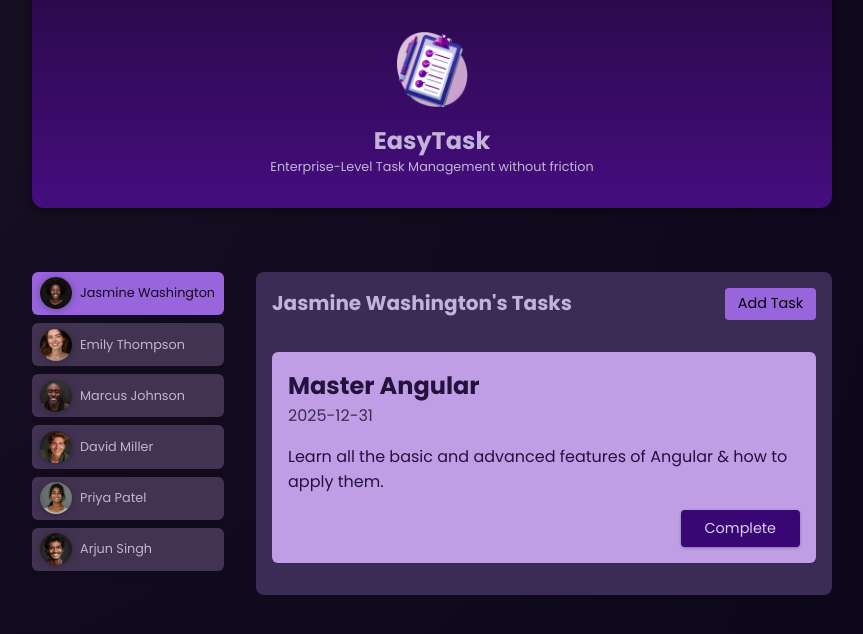
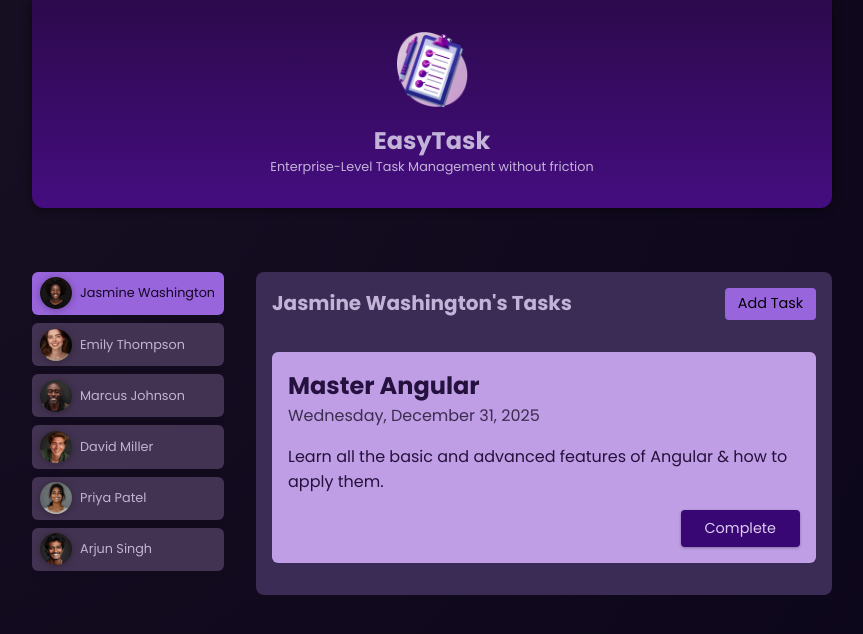
Before and after one commit to Ayush29Ayush/Angular---The-Complete-Guide-2024-Edition-, an Angular app in the folder first-angular-app/: page / in a window 1280 px wide. Both pictures are taken after a click on the button "Jasmine Washington". Shown: the top 634 px of the page, without its empty margins (208-1071 px from the left). Built offline with nearby package versions, Linux system fonts and the light colour scheme.

Commit message:
feat: Transforming Template Data with Pipes

```diff
--- a/first-angular-app/src/app/tasks/task/task.component.html
+++ b/first-angular-app/src/app/tasks/task/task.component.html
@@ -2,7 +2,8 @@
   <article>
     <!-- <h2>Task Title</h2> -->
     <h2>{{ task.title }}</h2>
-    <time datetime="">{{ task.dueDate }}</time>
+    <!-- <time>{{ task.dueDate | date }}</time> -->
+    <time>{{ task.dueDate | date: 'fullDate' }}</time>
     <p>{{ task.summary }}</p>
     <p class="actions">
       <button (click)="onCompleteTask()">Complete</button>
--- a/first-angular-app/src/app/tasks/task/task.component.ts
+++ b/first-angular-app/src/app/tasks/task/task.component.ts
@@ -1,11 +1,12 @@
 import { Component, EventEmitter, Input, Output } from '@angular/core';
+import { DatePipe } from '@angular/common';
 import { type Task } from './task.model';
 import { CardComponent } from "../../shared/card/card.component";
 
 @Component({
   selector: 'app-task',
   standalone: true,
-  imports: [CardComponent],
+  imports: [CardComponent, DatePipe],
   templateUrl: './task.component.html',
   styleUrl: './task.component.css'
 })
```
